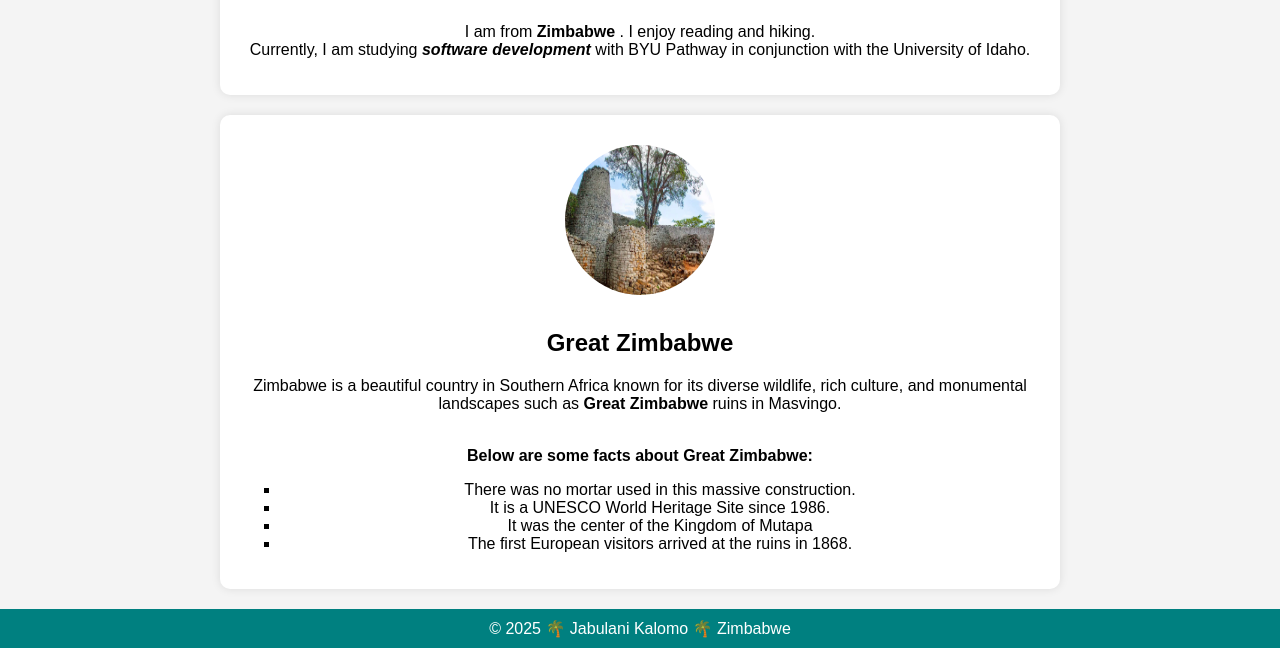
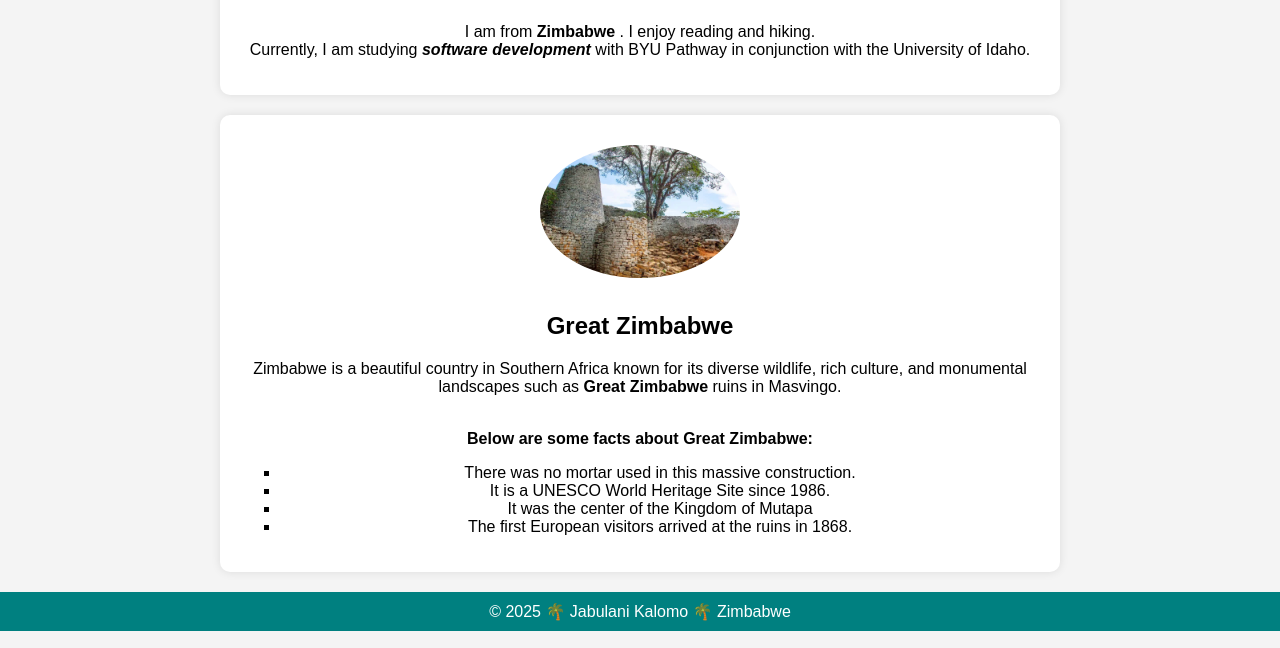
Before and after one commit to Jkalomo/wdd130, a plain HTML site: page index.html in a window 1280 px wide. Shown: the part 209-857 px from the top of the page. Drawn offline with Linux system fonts and the light colour scheme.

Commit message:
Commit Initial

```diff
--- a/styles/styles.css
+++ b/styles/styles.css
@@ -20,8 +20,8 @@ header {
     border-radius: 10px;
 }
 img {
-    width: 150px;
-    height: 150px;
+    width: 200px;
+    height: 150px auto;
     border-radius: 50%;
     margin: 10px 0;
 }
```
